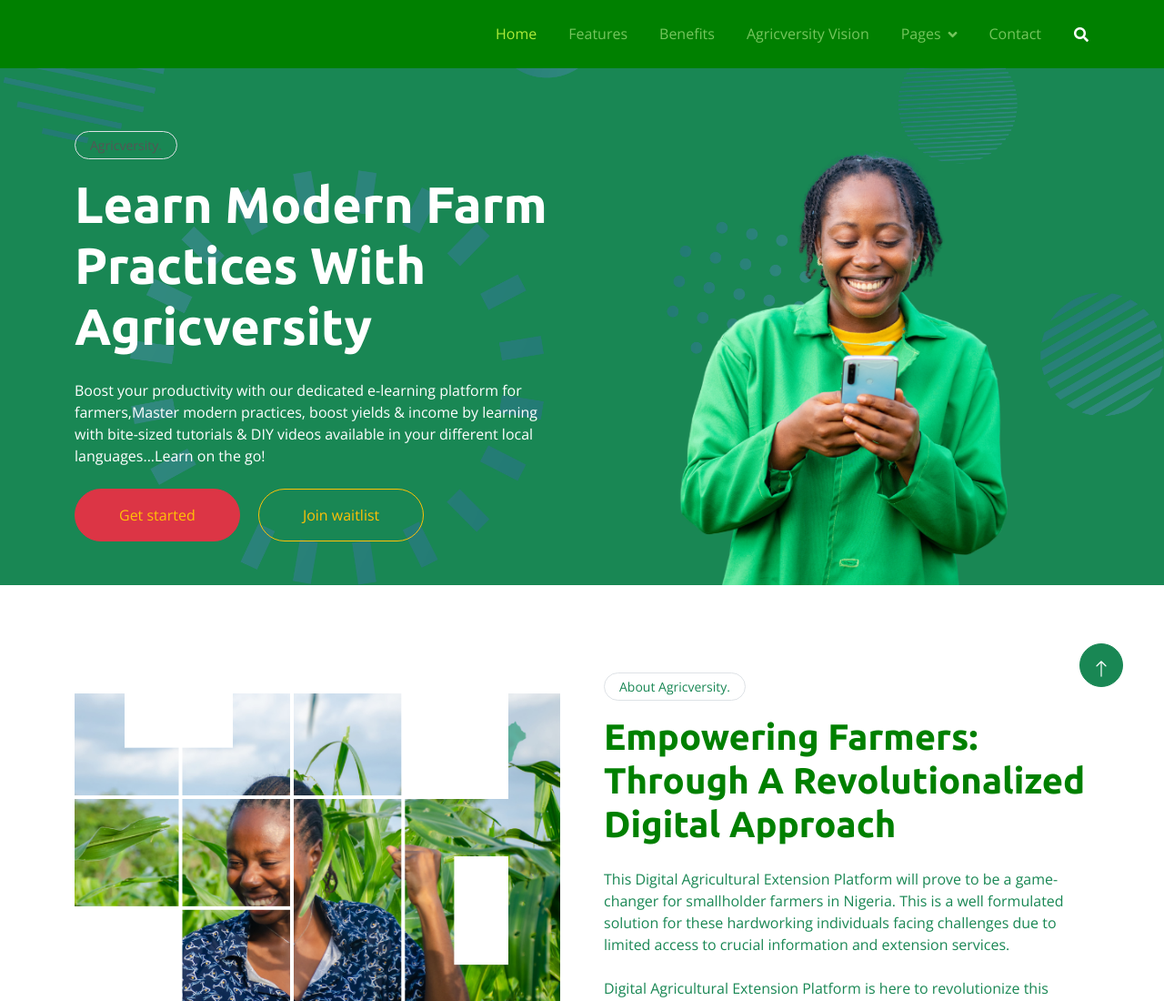
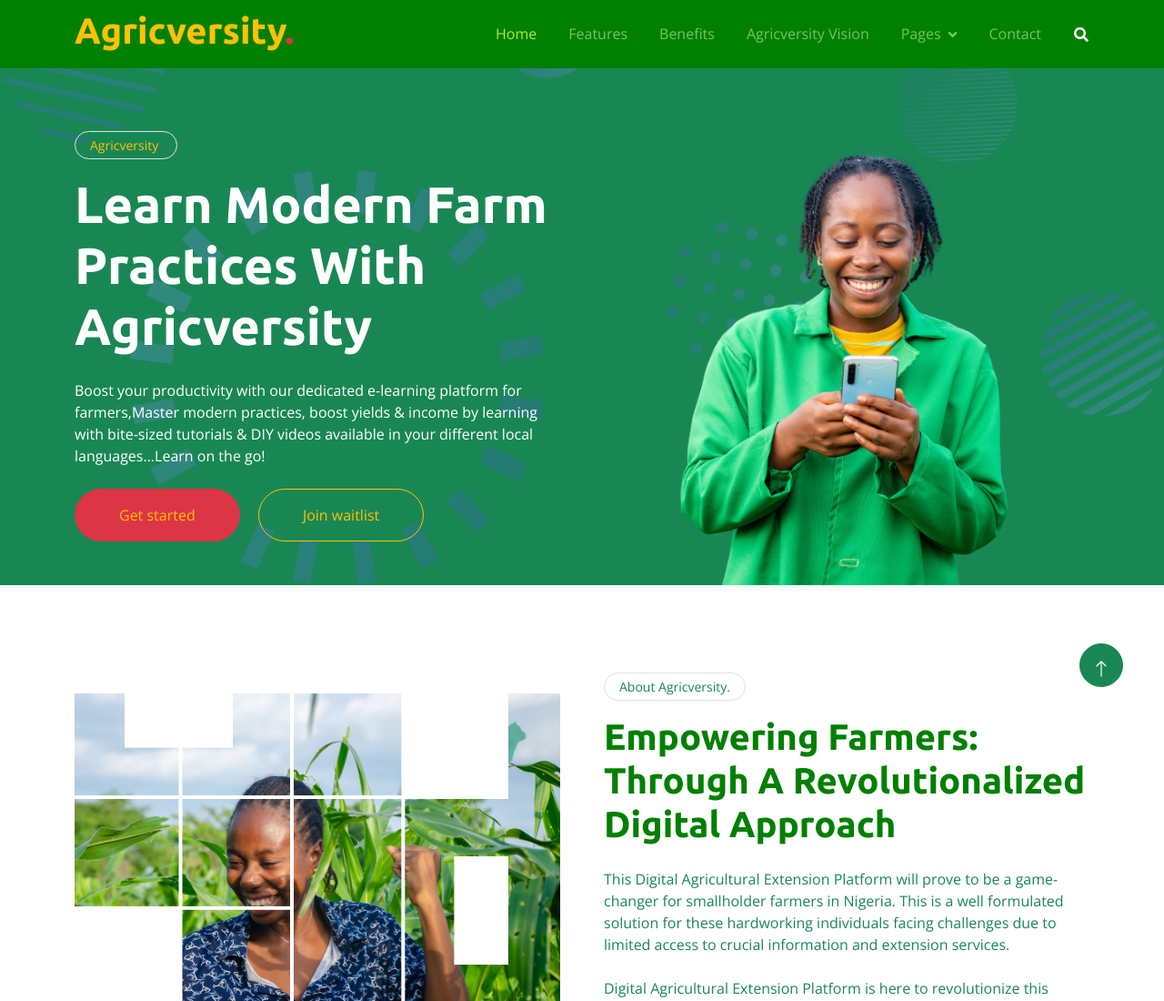
Before and after one commit to AbiodunCreatives/Digital-Agricutural-Extension-Platform, a plain HTML site: page index.html in a window 1280 px wide. Shown: the top 1100 px of the page at 91% size. Drawn offline with nearby package versions, Linux system fonts and the light colour scheme; a script that the page names is missing; files whose address does not match are found by name.

Commit message:
Update index.html

```diff
--- a/index.html
+++ b/index.html
@@ -41,7 +41,7 @@
         <div class="container">
             <nav class="navbar navbar-expand-lg navbar-dark p-0">
                 <a href="index.html" class="navbar-brand">
-                    <h1 class="text-purple">Agricversity<span class="text-purple">.</span></h1>
+                    <h1 class="text-warning">Agricversity<span class="text-danger">.</span></h1>
                 </a>
                 <button type="button" class="navbar-toggler ms-auto me-0" data-bs-toggle="collapse"
                     data-bs-target="#navbarCollapse">
@@ -76,7 +76,7 @@
         <div class="container pt-5">
             <div class="row g-5 pt-5 d-flex justify-content-between">
                 <div class="col-lg-6 align-self-center text-center text-lg-start mb-lg-5">
-                    <div class="btn btn-sm border rounded-pill text-purple px-3 mb-3 animated slideInRight">Agricversity<span class="text-purple">.</span></div>
+                    <div class="btn btn-sm border rounded-pill text-warning px-3 mb-3 animated slideInRight">Agricversity<span class="text-danger">.</span></div>
                     <h1 class="display-4 text-white mb-4 animated slideInRight">Learn Modern Farm Practices With Agricversity</h1>
                     <p class="text-white mb-4 animated slideInRight">Boost your productivity with our dedicated e-learning platform for farmers,Master modern practices, boost yields & income by learning with bite-sized tutorials & DIY videos available in your different local languages...Learn on the go!</p>
                      <a href="" class="btn btn-danger py-sm-3 px-sm-5 rounded-pill me-3 animated slideInRight text-warning">Get started</a>
```
